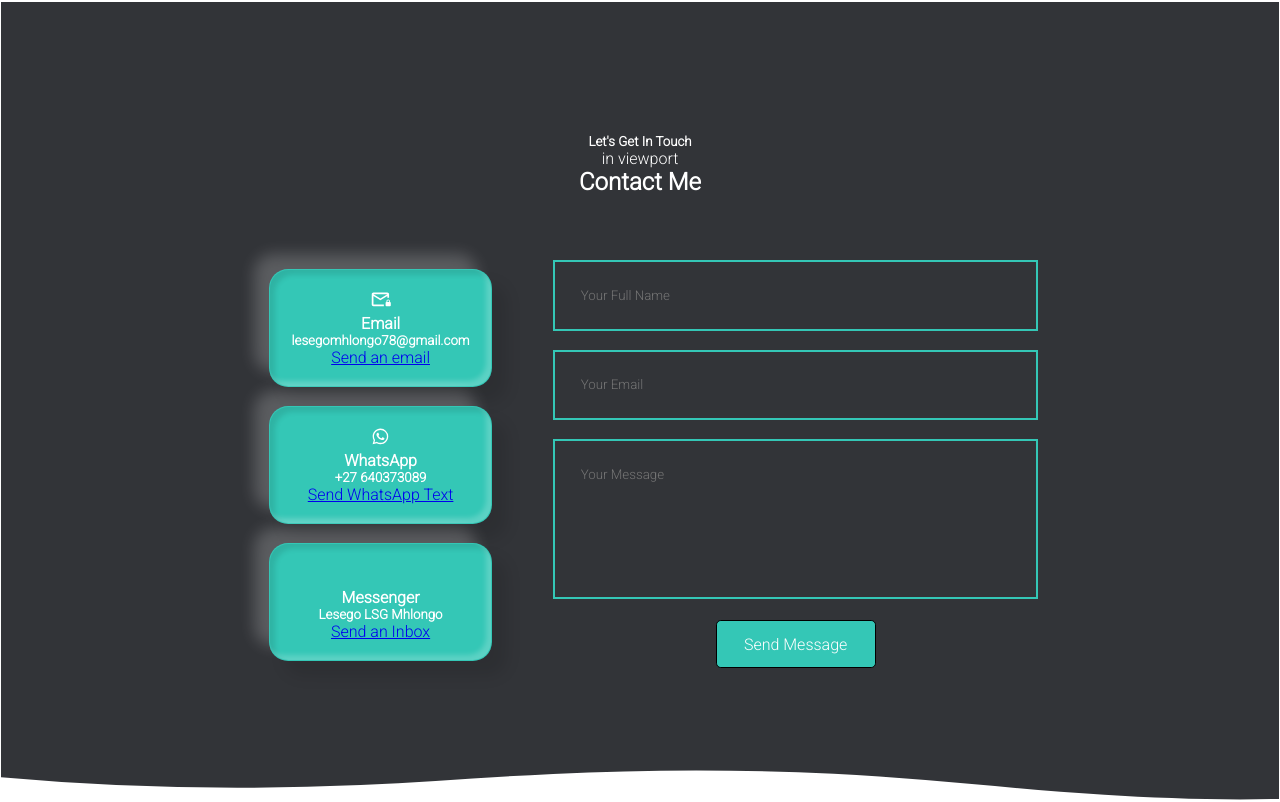
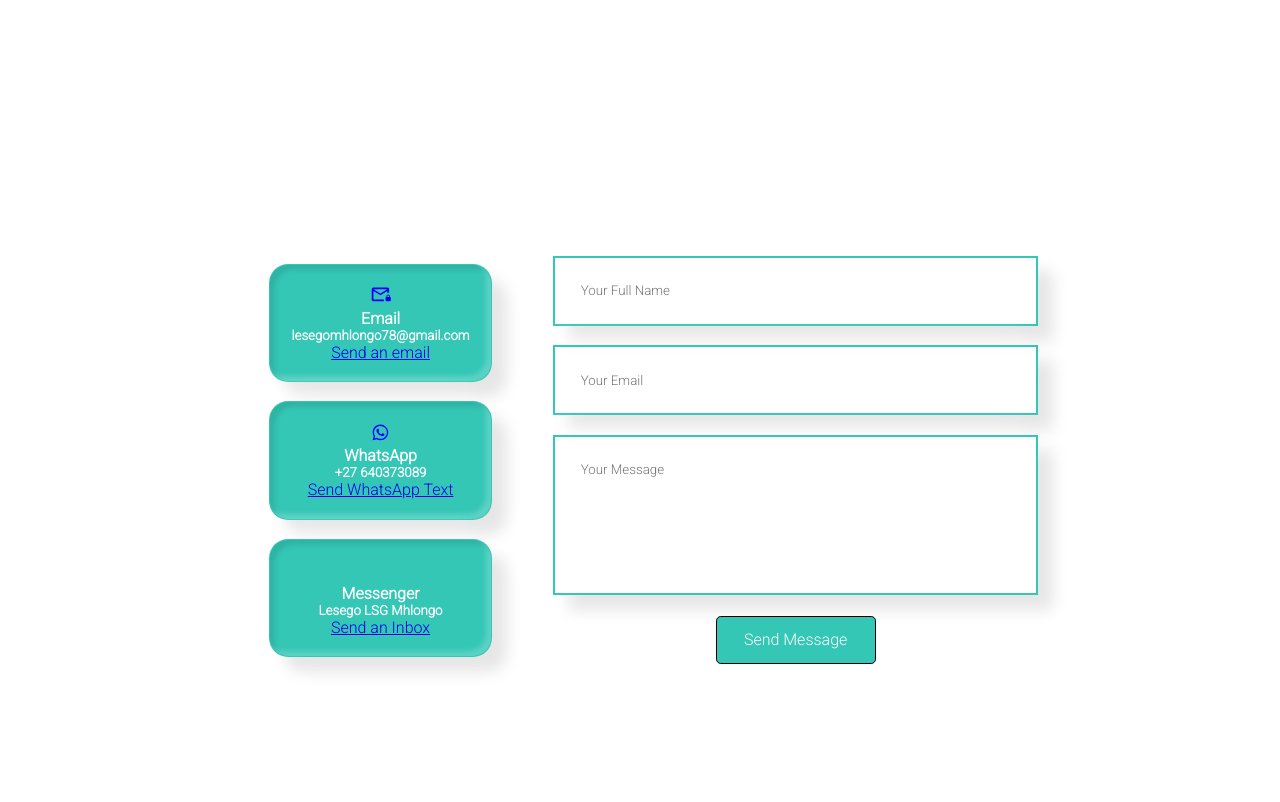
Before and after one commit to LesegoLSG/Portfolio, a React (Create React App) app: page / in a window 1280 px wide. Shown: the part 1603-2405 px from the top of the page. Built offline with nearby package versions, Linux system fonts and the light colour scheme; some icons are missing.

Commit message:
Modified the background color and header color

```diff
--- a/src/Components/Contact.jsx
+++ b/src/Components/Contact.jsx
@@ -77,8 +77,7 @@ const Contact = () => {
     <section ref={contactRef} id="contactSection">
 
        <h5>Let's Get In Touch</h5>
-       <p>{!emailVisible ? "not in viewport" : "in viewport"}</p>
-       <h2>Contact Me</h2>
+       <h1>Contact Me</h1>
 
        <div className="container contact__container">
         {/* Contact option(left side) */}
@@ -118,14 +117,11 @@ const Contact = () => {
           </form>
        </div>
 
-       <div class="custom-shape-divider-bottom-1704789664">
-    <svg data-name="Layer 1" xmlns="http://www.w3.org/2000/svg" viewBox="0 0 1200 120" preserveAspectRatio="none">
-        <path d="M985.66,92.83C906.67,72,823.78,31,743.84,14.19c-82.26-17.34-168.06-16.33-250.45.39-57.84,11.73-114,31.07-172,41.86A600.21,600.21,0,0,1,0,27.35V120H1200V95.8C1132.19,118.92,1055.71,111.31,985.66,92.83Z" class="shape-fill"></path>
-    </svg>
-</div>
+
 
     </section>
+
   )
-}
+  }
 
 export default Contact
--- a/src/Stylesheet/Contact.css
+++ b/src/Stylesheet/Contact.css
@@ -1,30 +1,15 @@
 #contactSection {
     position: relative;
+    background-color: var(--background-color);
 }
 
-.custom-shape-divider-bottom-1704789664 {
-    position: absolute;
-    bottom: 0;
-    left: 0;
-    width: 100%;
-    overflow: hidden;
-    line-height: 0;
+#contactSection h1 {
+    color: var(--headline-color);
+    font-size: 2rem;
 }
 
-.custom-shape-divider-bottom-1704789664 svg {
-    position: relative;
-    display: block;
-    width: calc(105% + 1.3px);
-    height: 32px;
-}
-
-.custom-shape-divider-bottom-1704789664 .shape-fill {
-    fill: #FFFFFF;
-}
-
-h5,
-h2 {
-    color: #fff;
+#contactSection h5 {
+    color: var(--headline-color);
 }
 
 /* Left side contact blocks */
@@ -91,6 +76,7 @@ h2 {
 
 .contact__option_icon {
     font-size: 1.3rem;
+    color: blue;
 }
 
 /* Right side contact form */
@@ -110,6 +96,7 @@ h2 {
     flex-direction: column;
     gap: 1.2rem;
     align-items: center;
+
 }
 
 input,
@@ -121,6 +108,8 @@ textarea {
     resize: none;
     color: #fff;
     /* font-size: 1rem; */
+    box-shadow: -15px -15px 15px rgba(255, 255, 255, 0.2),
+        15px 15px 15px rgba(0, 0, 0, 0.1);
 }
 
 .btnStyle {
```
